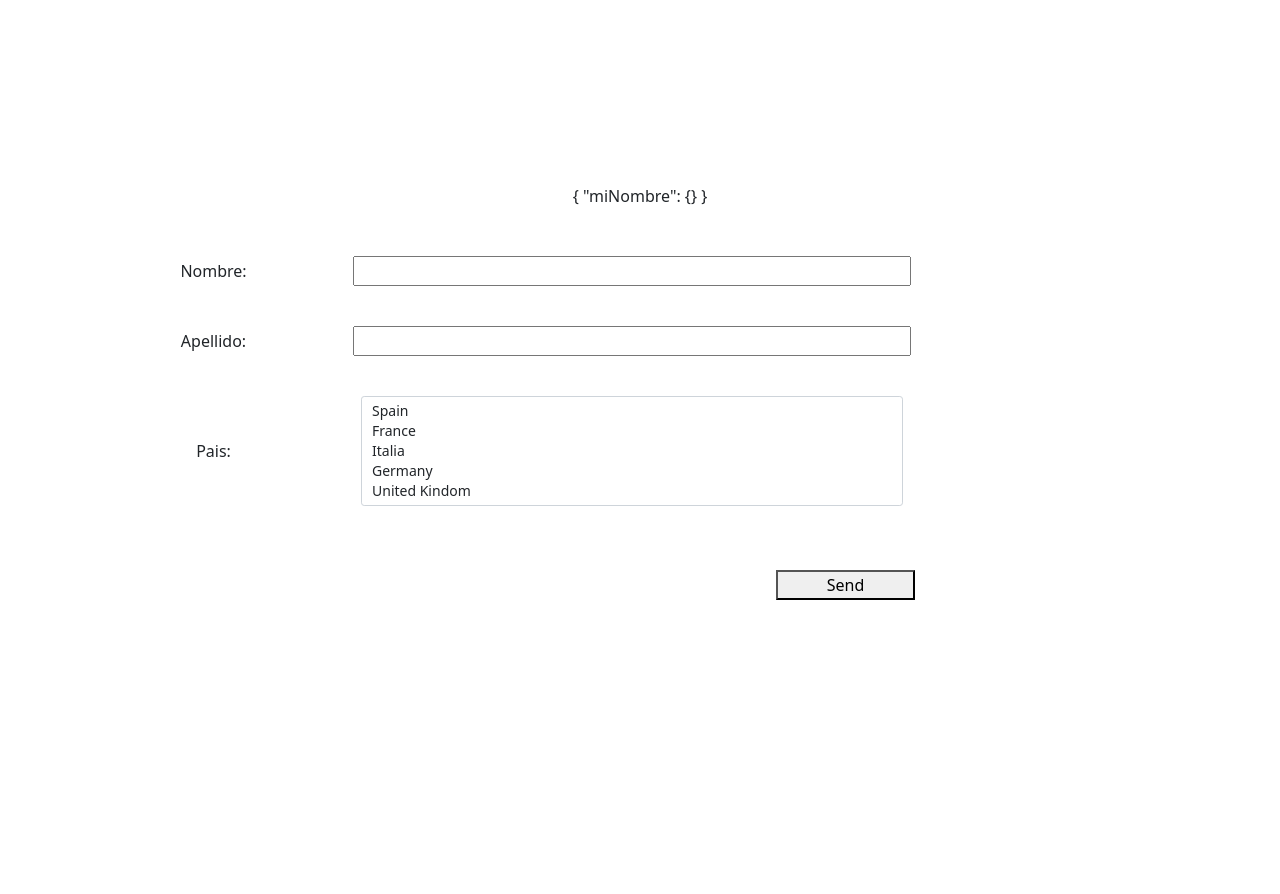
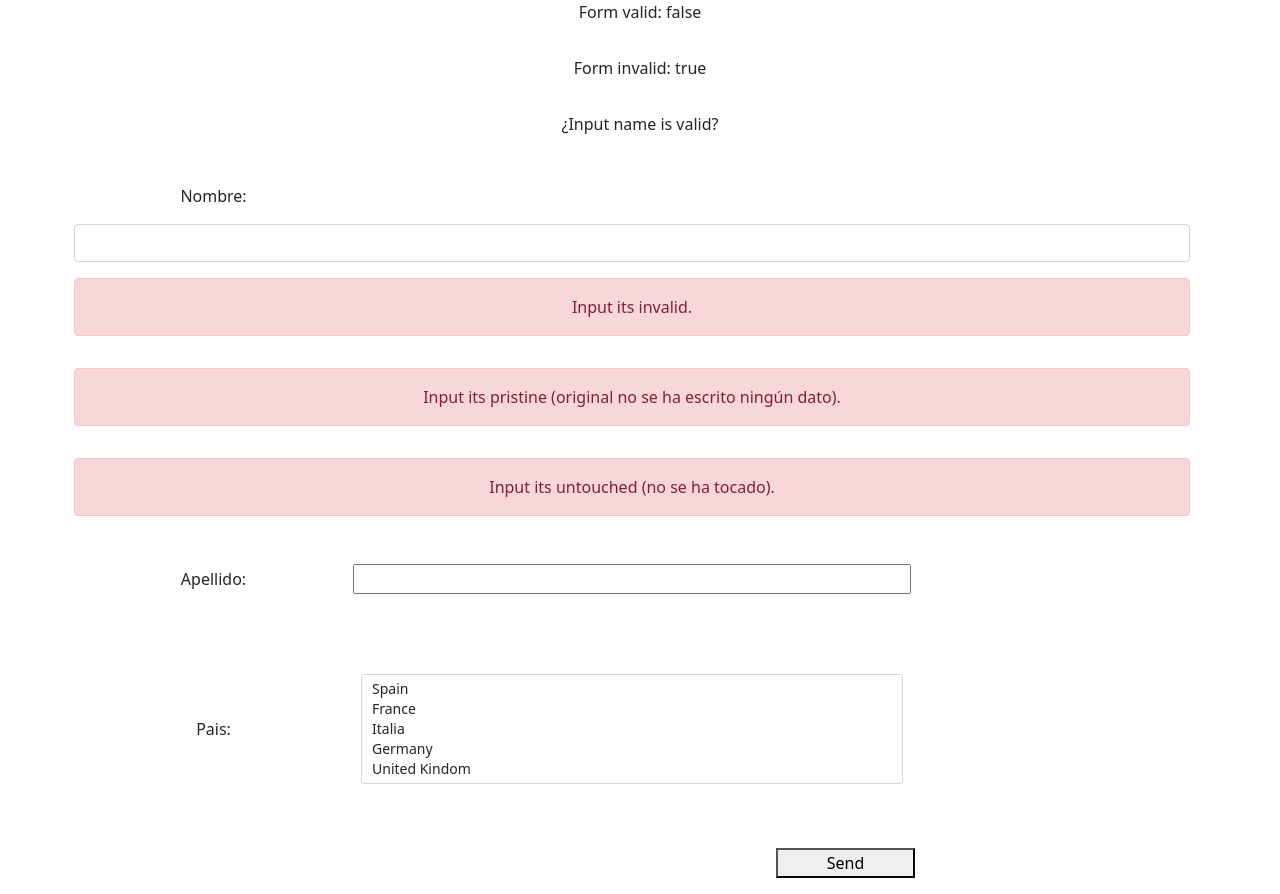
Before and after one commit to lauradillonar/angular023-forms, an Angular app: page / in a window 1280 px wide. Before the commit the page ends 800 px from the top, so only its background shows below. Built offline with nearby package versions, Linux system fonts and the light colour scheme.

Commit message:
Validando un template-driven form

```diff
--- a/src/app/my-form/my-form.component.html
+++ b/src/app/my-form/my-form.component.html
@@ -1,29 +1,53 @@
 <form
   #formSend="ngForm"
-  (ngSubmit)="onSubmitForm(formSend.value)"
-  class="row g-3 align-items-center mb-3"
+  (ngSubmit)="onSubmitForm(formSend)"
+  class="row g-3 align-items-center mb-3 form-group"
 >
-  <p>{{ formSend.value | json }}</p>
-  <!-- Name Input Field-->
-  <div class="row g-3 align-items-center mb-2">
+  <p>Form valid: {{ formSend.valid | json }}</p>
+  <p>Form invalid: {{ formSend.invalid | json }}</p>
+  <p>
+    ¿Input name is valid? {{ formSend.form.controls["name"]?.value | json }}
+  </p>
+  <!-- Name Input Field -->
+  <div class="row g-3 align-items-center">
     <label for="name" class="col-3">Nombre:</label>
     <input
+      #nombre="ngModel"
       [(ngModel)]="person.name"
       type="text"
       name="name"
-      ngModelGroup="miNombre"
-      class="col-6"
+      class="col-6 form-control"
+      required
+      minlength="3"
     />
+
+    <div *ngIf="nombre.valid" class="alert alert-success">Input its valid.</div>
+    <div *ngIf="nombre.invalid" class="alert alert-danger">
+      Input its invalid.
+    </div>
+    <div *ngIf="nombre.dirty" class="alert alert-success">
+      Input its dirty (se ha ensuciado, es decir, introducido datos).
+    </div>
+    <div *ngIf="nombre.pristine" class="alert alert-danger">
+      Input its pristine (original no se ha escrito ningún dato).
+    </div>
+    <div *ngIf="nombre.touched" class="alert alert-success">
+      Input its touched (se ha tocado).
+    </div>
+    <div *ngIf="nombre.untouched" class="alert alert-danger">
+      Input its untouched (no se ha tocado).
+    </div>
   </div>
 
   <!-- Surname Input Field-->
-  <div class="row g-3 align-items-center mb-2">
+  <div class="row g-3 align-items-center mb-5">
     <label for="surname" class="col-3">Apellido:</label>
     <input
       [(ngModel)]="person.surname"
       type="text"
       name="surname"
       class="col-6"
+      required
     />
   </div>
 
@@ -36,9 +60,10 @@
       <select
         [(ngModel)]="person.idCountry"
         name="idCountry"
-        class="form-select form-select-sm col-6 form-control"
+        class="form-select form-select-sm col-6"
         aria-label=".form-select-sm example"
         size="5"
+        required
       >
         <option *ngFor="let item of country" [value]="item.id">
           {{ item.nombre }}
```
